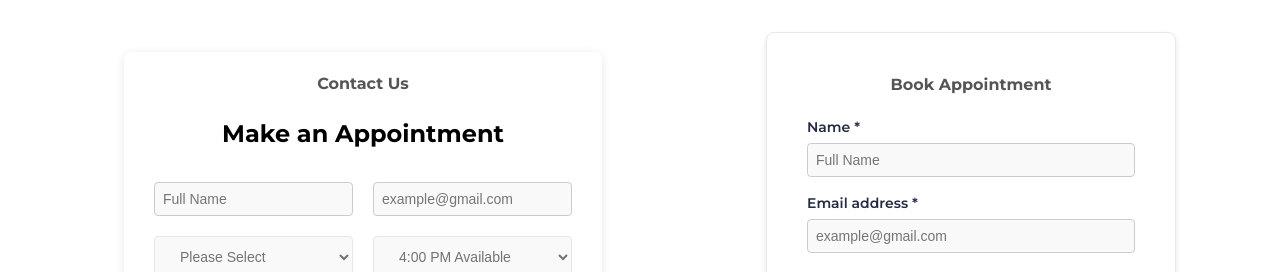
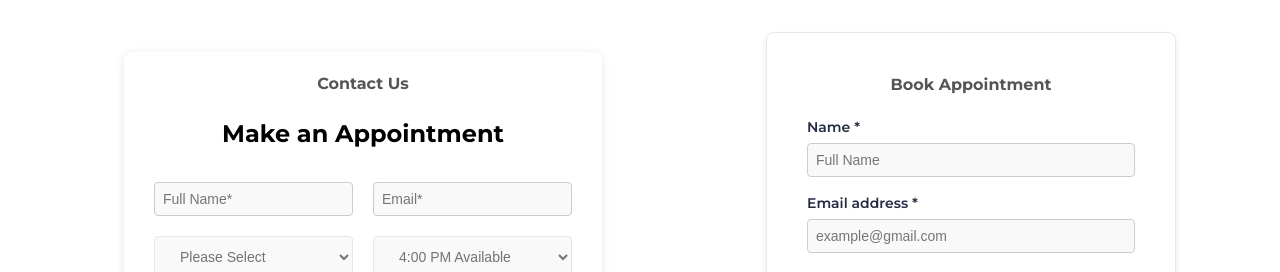
Before and after one commit to AKsHaT123456A/enalo_frontend, a React (Vite) app: page / in a window 1280 px wide. Shown: the top 272 px of the page. Built offline with nearby package versions, Linux system fonts and the light colour scheme; a web font is replaced by a local one.

Commit message:
Completed

```diff
--- a/src/components/FormCard3.jsx
+++ b/src/components/FormCard3.jsx
@@ -13,7 +13,7 @@ const FormCard2 = () => {
                             <input
                                 type="text"
                                 id="name"
-                                placeholder="Full Name"
+                                placeholder="Full Name*"
                                 className="form-input"
                                 required
                             />
@@ -22,7 +22,7 @@ const FormCard2 = () => {
                             <input
                                 type="email"
                                 id="email"
-                                placeholder="example@gmail.com"
+                                placeholder="Email*"
                                 className="form-input"
                                 required
                             />
```
